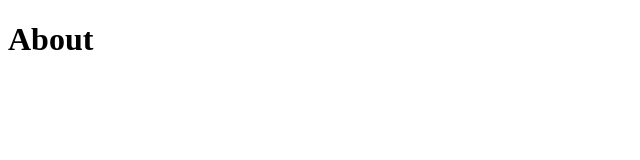
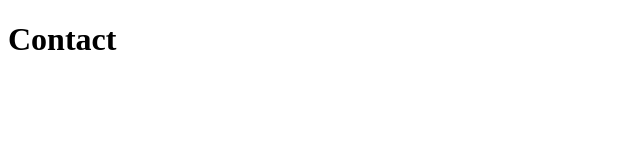
Before and after one commit to Grecelyn/myweb, a plain HTML site: page contact.html in a window 1280 px wide. Shown: the full height of the page, 0-640 px from the left. Drawn offline with Linux system fonts and the light colour scheme.

Commit message:
update contact

```diff
--- a/about.html
+++ b/contact.html
@@ -6,6 +6,6 @@
     <title>Document</title>
 </head>
 <body>
-    <h1>About</h1>
+    <h1>Contact</h1>
 </body>
 </html>
```
